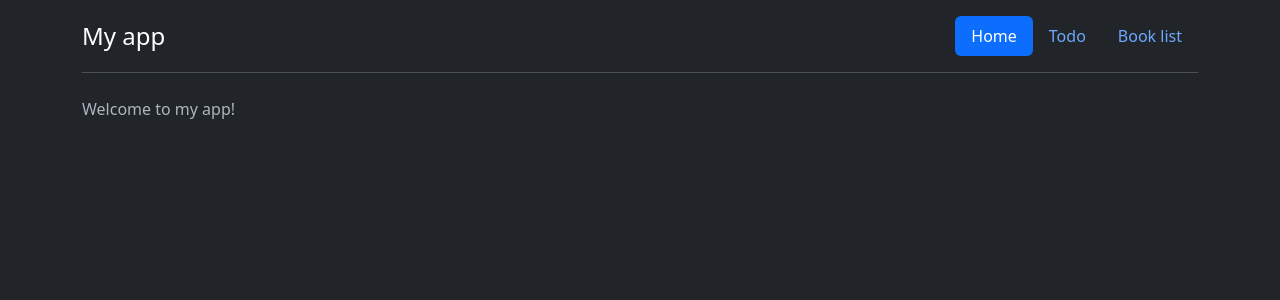
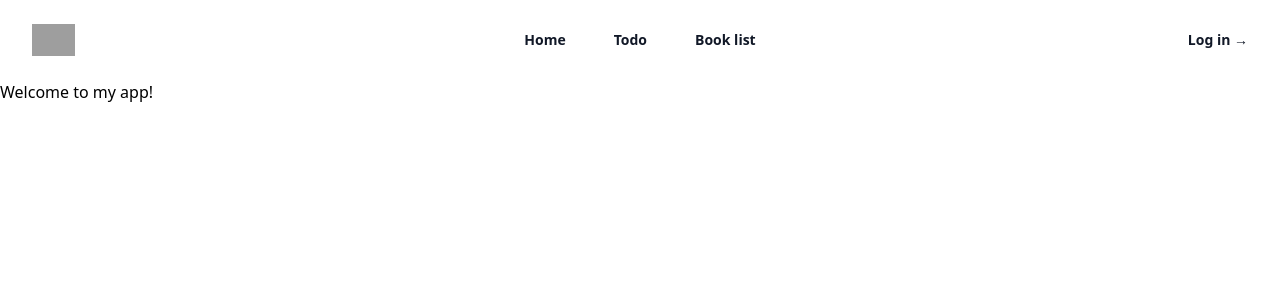
Before and after one commit to kurunin52/htmx-in-python, a Flask app: page / in a window 1280 px wide. Shown: the top 300 px of the page. Run offline with Flask 3, Linux system fonts and the light colour scheme; style sheets or scripts are compiled from the project's sources; some libraries are stand-ins or nearby versions; grey boxes are pictures that could not be loaded.

Commit message:
feat: add tailwind css/hyperscript features

```diff
--- a/package.json
+++ b/package.json
@@ -1,5 +1,6 @@
 {
   "devDependencies": {
+    "@tailwindcss/forms": "^0.5.7",
     "tailwindcss": "^3.4.3"
   }
 }
--- a/tailwind.config.js
+++ b/tailwind.config.js
@@ -7,5 +7,7 @@ module.exports = {
   theme: {
     extend: {},
   },
-  plugins: [],
+  plugins: [
+    require('@tailwindcss/forms'),
+  ],
 }
--- a/templates/layout.html
+++ b/templates/layout.html
@@ -1,42 +1,85 @@
 {% macro anchor(text, path) %}
-{% if request.path is eq path %}<a href="{{path}}" class="nav-link active"aria-current="page">{{text}}</a>{% endif %}
+{% if request.path is eq path %}<a href="{{path}}" class="nav-link active" aria-current="page">{{text}}</a>{% endif %}
 {% if request.path is ne path %}<a href="{{path}}" class="nav-link">{{text}}</a>{% endif %}
 {% endmacro %}
 
 <!DOCTYPE html>
-<html lang="ja" data-bs-theme="dark">
+<html lang="ja">
   <head>
     <meta charset="UTF-8">
     <meta name="viewport" content="width=device-width, initial-scale=1.0">
     <title>Test app</title>
-    <!-- <link rel="/static/styles.css" /> -->
-    <!-- <link rel="stylesheet" href="{{url_for('static', filename='dist/css/output.css')}}" /> -->
+    <link rel="stylesheet" href="{{url_for('static', filename='dist/css/output.css')}}" />
     <script
       src="https://unpkg.com/htmx.org@1.9.12"
       integrity="sha384-ujb1lZYygJmzgSwoxRggbCHcjc0rB2XoQrxeTUQyRjrOnlCoYta87iKBWq3EsdM2"
       crossorigin="anonymous">
     </script>
-    <link href="https://cdn.jsdelivr.net/npm/bootstrap@5.3.0/dist/css/bootstrap.min.css" rel="stylesheet" integrity="sha384-9ndCyUaIbzAi2FUVXJi0CjmCapSmO7SnpJef0486qhLnuZ2cdeRhO02iuK6FUUVM" crossorigin="anonymous">
-    <meta name="theme-color" content="#712cf9">
+    <script src="https://unpkg.com/hyperscript.org@0.9.12"></script>
   </head>
   <body hx-boost="true">
-    <script src="https://cdn.jsdelivr.net/npm/bootstrap@5.3.0/dist/js/bootstrap.bundle.min.js" integrity="sha384-geWF76RCwLtnZ8qwWowPQNguL3RmwHVBC9FhGdlKrxdiJJigb/j/68SIy3Te4Bkz" crossorigin="anonymous"></script>
-    <div class="container">
-      <header class="d-flex flex-wrap justify-content-center py-3 mb-4 border-bottom">
-        <a href="/" class="d-flex align-items-center mb-3 mb-md-0 me-md-auto link-body-emphasis text-decoration-none">
-          <span class="fs-4">
-            <all-caps>My app</all-caps>
-          </span>
-        </a>
-        <ul class="nav nav-pills" role="list">
-          <li class="nav-item">{{ anchor('Home', '/') }}</li>
-          <li class="nav-item">{{ anchor('Todo', '/todo') }}</li>
-          <li class="nav-item">{{ anchor('Book list', '/books') }}</li>
-        </ul>
+    <div class="container mx-auto">
+      <header class="bg-white">
+        <nav class="mx-auto flex max-w-7xl items-center justify-between p-6 lg:px-8" aria-label="Global">
+          <div class="flex lg:flex-1">
+            <a href="/" class="-m-1.5 p-1.5">
+              <span class="sr-only">Your Company</span>
+              <img class="h-8 w-auto" src="https://tailwindui.com/img/logos/mark.svg?color=indigo&shade=600" alt="">
+            </a>
+          </div>
+          <div class="flex lg:hidden">
+            <button type="button" class="-m-2.5 inline-flex items-center justify-center rounded-md p-2.5 text-gray-700" _="on click show #header-menu">
+              <span class="sr-only">Open main menu</span>
+              <svg class="h-6 w-6" fill="none" viewBox="0 0 24 24" stroke-width="1.5" stroke="currentColor" aria-hidden="true">
+                <path stroke-linecap="round" stroke-linejoin="round" d="M3.75 6.75h16.5M3.75 12h16.5m-16.5 5.25h16.5" />
+              </svg>
+            </button>
+          </div>
+          <div class="hidden lg:flex lg:gap-x-12">
+            <a href="/" class="text-sm font-semibold leading-6 text-gray-900">Home</a>
+            <a href="/todo" class="text-sm font-semibold leading-6 text-gray-900">Todo</a>
+            <a href="/books" class="text-sm font-semibold leading-6 text-gray-900">Book list</a>
+          </div>
+          <div class="hidden lg:flex lg:flex-1 lg:justify-end">
+            <a href="#" class="text-sm font-semibold leading-6 text-gray-900">Log in <span aria-hidden="true">&rarr;</span></a>
+          </div>
+        </nav>
+
+        <!-- Mobile menu, show/hide based on menu open state. -->
+        <div class="lg:hidden" role="dialog" aria-modal="true" id="header-menu" style="display: none;">
+          <!-- Background backdrop, show/hide based on slide-over state. -->
+          <div class="fixed inset-0 z-10"></div>
+          <div class="fixed inset-y-0 right-0 z-10 w-full overflow-y-auto bg-white px-6 py-6 sm:max-w-sm sm:ring-1 sm:ring-gray-900/10">
+            <div class="flex items-center justify-between">
+              <a href="/" class="-m-1.5 p-1.5">
+                <span class="sr-only">Your Company</span>
+                <img class="h-8 w-auto" src="https://tailwindui.com/img/logos/mark.svg?color=indigo&shade=600" alt="">
+              </a>
+              <button type="button" class="-m-2.5 rounded-md p-2.5 text-gray-700" _="on click hide #header-menu">
+                <span class="sr-only">Close menu</span>
+                <svg class="h-6 w-6" fill="none" viewBox="0 0 24 24" stroke-width="1.5" stroke="currentColor" aria-hidden="true">
+                  <path stroke-linecap="round" stroke-linejoin="round" d="M6 18L18 6M6 6l12 12" />
+                </svg>
+              </button>
+            </div>
+            <div class="mt-6 flow-root">
+              <div class="-my-6 divide-y divide-gray-500/10">
+                <div class="space-y-2 py-6">
+                  <a href="/" class="-mx-3 block rounded-lg px-3 py-2 text-base font-semibold leading-7 text-gray-900 hover:bg-gray-50">Home</a>
+                  <a href="/todo" class="-mx-3 block rounded-lg px-3 py-2 text-base font-semibold leading-7 text-gray-900 hover:bg-gray-50">Todo</a>
+                  <a href="/books" class="-mx-3 block rounded-lg px-3 py-2 text-base font-semibold leading-7 text-gray-900 hover:bg-gray-50">Book list</a>
+                </div>
+                <div class="py-6">
+                  <a href="#" class="-mx-3 block rounded-lg px-3 py-2.5 text-base font-semibold leading-7 text-gray-900 hover:bg-gray-50">Log in</a>
+                </div>
+              </div>
+            </div>
+          </div>
+        </div>
       </header>
     </div>
     <main>
-      <div class="container">
+      <div class="container mx-auto">
       {% for message in get_flashed_messages() %}
         <div class="flash">{{ message }}</div>
       {% endfor %}
```
Also changed, not shown: templates/todo/editForm.html (+21 -8 lines), templates/todo/rows.html (+6 -4 lines), .github/workflows/master_htmx-in-python.yml, package-lock.json, 1 other file.
